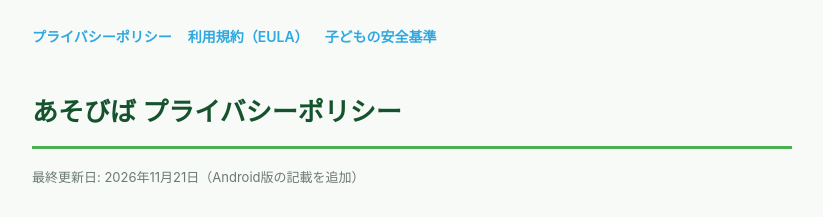
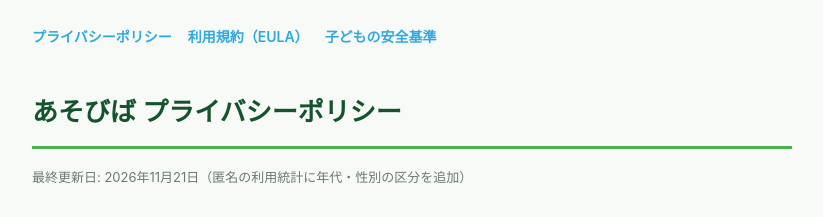
Before and after one commit to DrQururi/asobiba-legal, a plain HTML site: page index.html in a window 1280 px wide. Shown: the top 217 px of the page, without its empty margins (228-1051 px from the left). Drawn offline with Linux system fonts and the light colour scheme.

Commit message:
最終更新日の括弧書きを今回の変更内容に合わせる
Co-Authored-By: Claude Fable 5.2 <noreply@anthropic.com>

```diff
--- a/index.html
+++ b/index.html
@@ -55,7 +55,7 @@
 </div>
 
 <h1 id="privacy">あそびば プライバシーポリシー</h1>
-<p class="updated">最終更新日: 2026年11月21日（Android版の記載を追加）</p>
+<p class="updated">最終更新日: 2026年11月21日（匿名の利用統計に年代・性別の区分を追加）</p>
 
 <div class="card">
 <p>
```
